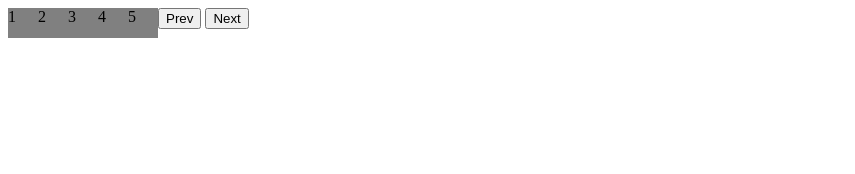
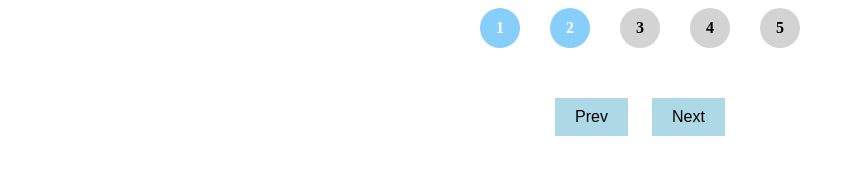
Before and after one commit to acciojob/progress-bar-Karansayambar, a website: page main.html in a window 1280 px wide. Both pictures are taken after a click on the button "Next". Shown: the whole page, without its empty margins (0-855 px from the left). Drawn offline with Linux system fonts and the light colour scheme.

Commit message:
created a submission

```diff
--- a/main.html
+++ b/main.html
@@ -9,17 +9,16 @@
 <body>
 	<!-- the entire body must be written by student -->
 	<div class="container">
-		<div class="circle" id="circle-1">1</div>
+		<div class="circle active" id="circle-1">1</div>
 		<div class="circle" id="circle-2">2</div>
 		<div class="circle" id="circle-3">3</div>
 		<div class="circle" id="circle-4">4</div>
 		<div class="circle" id="circle-5">5</div>
-
-		<div class="buttons">
-			<button>Prev</button>
-			<button>Next</button>
+	</div>
+	<div class="buttons">
+			<button id="prev" disabled>Prev</button>
+			<button id="next">Next</button>
 		</div>
-	</div>
     <script type="text/javascript" src="./script.js">
 </script>
 
--- a/script.js
+++ b/script.js
@@ -1 +1,27 @@
 //your JS code here. If required.
+ const circles = document.querySelectorAll('.circle');
+    const prevButton = document.getElementById('prev');
+    const nextButton = document.getElementById('next');
+
+let currentActive = 1;
+nextButton.addEventListener("click" , () => {
+	if (currentActive < circles.length) {
+        circles[currentActive].classList.add('active');
+        currentActive++;
+        prevButton.disabled = false;
+      }
+	if(currentActive === circles.length){
+		nextButton.disabled = true;
+	}
+})
+
+prevButton.addEventListener("click", ()=>{
+	if(currentActive > 1){
+		currentActive--;
+		circles[currentActive].classList.remove('active');
+		nextButton.disabled = false;
+	}
+	if(currentActive === 1){
+		prevButton.disabled = true;
+	}
+})
--- a/styles.css
+++ b/styles.css
@@ -1,9 +1,40 @@
 /*  your css code here. If applicable */
+body{
+	display:flex;
+	align-items:center;
+	justify-content:center;
+	flex-direction:column;
+}
 .container{
 	display:flex;
+	margin-bottom:30px;
+	gap:30px;
 }
 .circle{
-	height:30px;
-	width:30px;
-	background:gray;
+	 width: 40px;
+      height: 40px;
+      background-color: lightgray;
+      border-radius: 50%;
+      display: flex;
+      align-items: center;
+      justify-content: center;
+      font-weight: bold;
 }
+button{
+	  margin-top: 20px;
+	  margin-inline:10px;
+      padding: 10px 20px;
+      font-size: 16px;
+      cursor: pointer;
+	background:lightblue;
+	border:none;
+
+}
+button:disabled{
+	opacity:0.7;
+	cursor:pointer;
+}
+.active{
+	background:lightskyblue;
+	color:white;
+}
```
